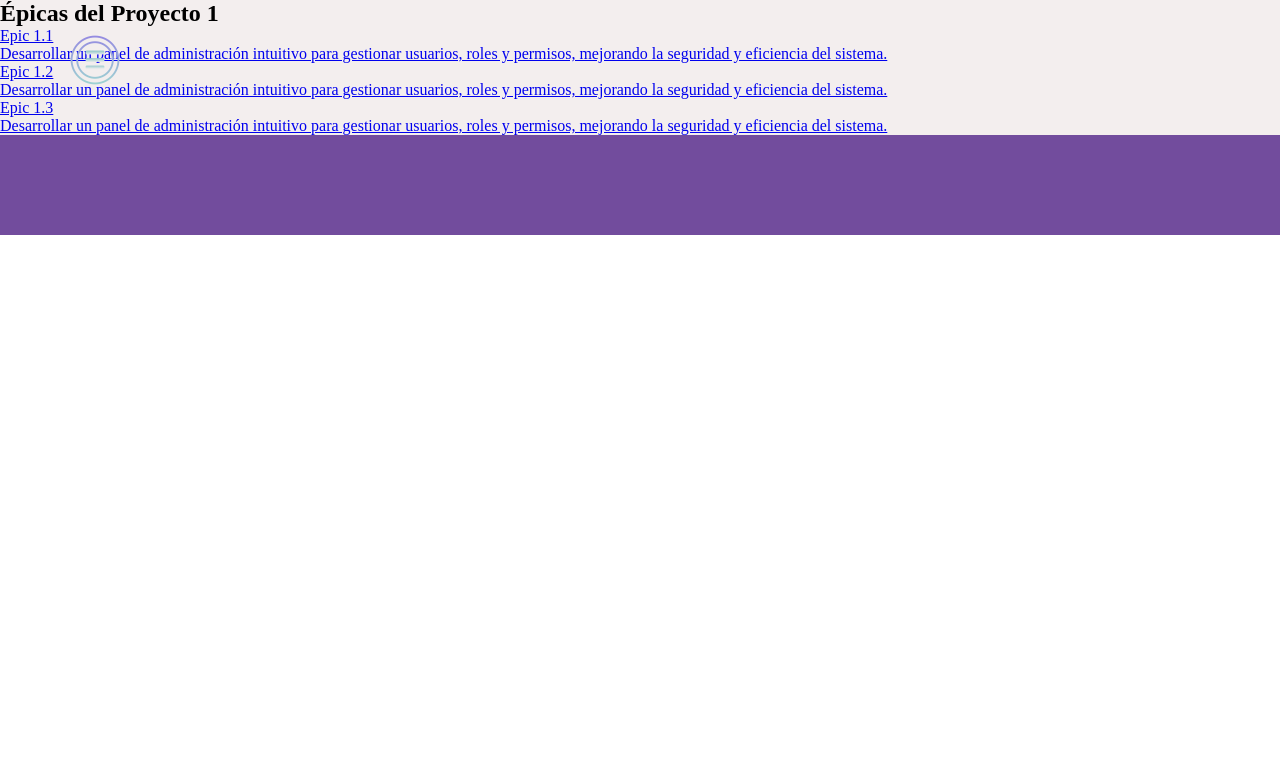
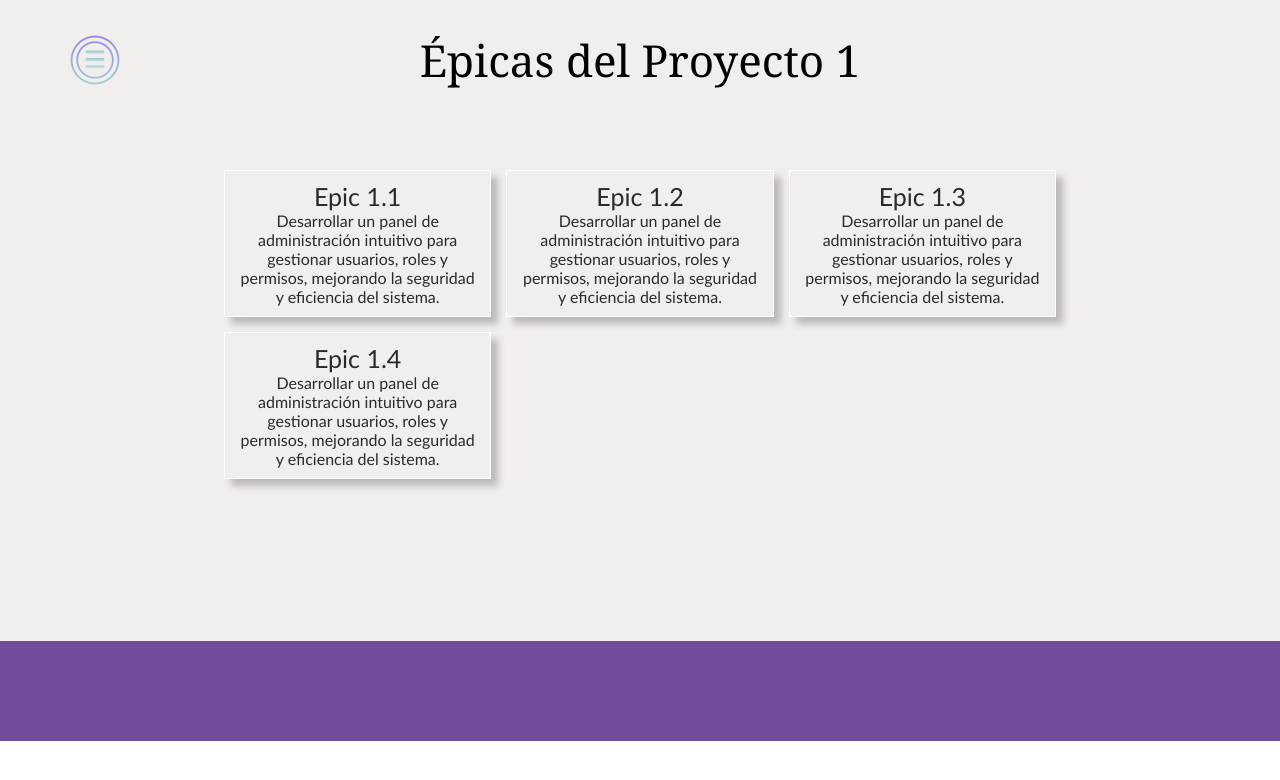
Before and after one commit to facundobrunetti99/Project-final-web, a React (Vite) app: page /project/epics/1 in a window 1280 px wide. Shown: the top 780 px of the page. Built offline with nearby package versions, Linux system fonts and the light colour scheme.

Commit message:
Added storis css

```diff
--- a/src/page/DashBoard/DashBoard.css
+++ b/src/page/DashBoard/DashBoard.css
@@ -1,3 +1,11 @@
+.epic-main{
+  display: flex;
+  flex-direction: column;
+  text-align: center;
+  justify-content: center;
+  align-items: center;
+}
+
 .main-dashboard {
   width: 100%;
   background-color: #f3eeee;
--- a/src/page/Epicas/Epic.css
+++ b/src/page/Epicas/Epic.css
@@ -0,0 +1,49 @@
+.epic-main{
+    display: flex;
+    flex-direction: column;
+    width: 100%;
+}
+.epic-main-title{
+    margin-top: 20px;
+    width: 70%;
+    display: flex;
+    font-family: Cambria, Cochin, Georgia, Times, "Times New Roman", serif;
+    font-size: 44px;
+    justify-content: center;
+    height: 150px;
+    padding: 10px;
+}
+.div-epic-item{
+    width: 65%;
+    margin: auto;
+    display: grid;
+    grid-template-columns: 1fr 1fr 1fr;
+    grid-template-rows: 1fr 1fr 1fr;
+   row-gap: 15px;
+   column-gap: 15px;
+
+
+}
+.link-epic-content{
+    text-decoration: none;
+    color: #2b2a2a;
+    font-family:'Gill Sans', 'Gill Sans MT', Calibri, 'Trebuchet MS', sans-serif;
+    display: flex;
+    flex-direction: column;
+    justify-content: center;
+    align-items: center;
+    text-align: center;
+    border: 1px solid #fff;
+    font-family:'Gill Sans', 'Gill Sans MT', Calibri, 'Trebuchet MS', sans-serif;
+    box-shadow: 7px 7px 7px rgba(62, 61, 61, 0.3);
+    padding: 10px;}
+
+    .link-epic-content:hover{
+        box-shadow: 7px 7px 7px rgba(139, 139, 139, 0.3);
+    }
+
+    .title-epic-item{
+        color: #2b2a2a;
+        font-family:'Gill Sans', 'Gill Sans MT', Calibri, 'Trebuchet MS', sans-serif;
+        font-size: 25px;
+    }
--- a/src/page/Epicas/Epic.jsx
+++ b/src/page/Epicas/Epic.jsx
@@ -18,6 +18,12 @@ const epicsData = {
   {
     id:1.3,
     name:"Epic 1.3",
+    cont:"Desarrollar un panel de administración intuitivo para gestionar usuarios, roles y permisos, mejorando la seguridad y eficiencia del sistema.",
+
+  },
+  {
+    id:1.4,
+    name:"Epic 1.4",
     cont:"Desarrollar un panel de administración intuitivo para gestionar usuarios, roles y permisos, mejorando la seguridad y eficiencia del sistema.",
 
   }],
@@ -69,16 +75,18 @@ const Epic = () => {
   const epics = epicsData[projectId] || [];
 
   return (
-    <div>
-      <h2>Épicas del Proyecto {projectId}</h2>
-      <ul>
+    <div className='epic-main'>
+      <p className='epic-main-title'>Épicas del Proyecto {projectId}</p>
+
+
+      <div className='div-epic-item'>
         {epics.map((epic, index) => (
-          <Link to={`/project/epics/stories/${epic.id}`}  key={index}>
-          <p>{epic.name}</p>
-          <p>{epic.cont}</p>
+          <Link className='link-epic-content' to={`/project/epics/stories/${epic.id}`}  key={index}>
+          <p className='title-epic-item'>{epic.name}</p>
+          <p className='contenet-epic-item'>{epic.cont}</p>
         </Link>
         ))}
-      </ul>
+      </div>
     </div>
   );
 };
--- a/src/page/Stories/Stories.css
+++ b/src/page/Stories/Stories.css
@@ -0,0 +1,51 @@
+.st-main{
+    display: flex;
+    flex-direction: column;
+    width: 100%;
+
+}
+.st-main-title{
+    text-align: center;
+    margin-top: 20px;
+
+    display: flex;
+    font-family: Cambria, Cochin, Georgia, Times, "Times New Roman", serif;
+    font-size: 44px;
+    justify-content: center;
+    height: 150px;
+    padding: 10px;
+}
+.div-st-item{
+    width: 65%;
+    margin: auto;
+    display: grid;
+    grid-template-columns: 1fr 1fr 1fr;
+    grid-template-rows: 1fr 1fr 1fr;
+   row-gap: 15px;
+   column-gap: 15px;
+
+
+}
+.link-st-content{
+    text-decoration: none;
+    color: #2b2a2a;
+    font-family:'Gill Sans', 'Gill Sans MT', Calibri, 'Trebuchet MS', sans-serif;
+    display: flex;
+    flex-direction: column;
+    justify-content: center;
+    align-items: center;
+    text-align: center;
+    border: 1px solid #fff;
+    font-family:'Gill Sans', 'Gill Sans MT', Calibri, 'Trebuchet MS', sans-serif;
+    box-shadow: 7px 7px 7px rgba(62, 61, 61, 0.3);
+    padding: 10px;}
+
+    .link-st-content:hover{
+        box-shadow: 7px 7px 7px rgba(139, 139, 139, 0.3);
+    }
+
+    .title-st-item{
+        color: #2b2a2a;
+        font-family:'Gill Sans', 'Gill Sans MT', Calibri, 'Trebuchet MS', sans-serif;
+        font-size: 25px;
+    }
--- a/src/page/Stories/Stories.jsx
+++ b/src/page/Stories/Stories.jsx
@@ -67,17 +67,17 @@ const Stories = () => {
    const {epicId}=useParams();
    const st= stories[epicId] || [];
   return (
-    <div>
-         <h2>Épicas del Proyecto {epicId}</h2>
-         <ul>
-           {st.map((storie, index) => (
-             <Link to={`/project/epics/stories/task/${storie.id}`}  key={index}>
-             <p>{storie.name}</p>
-             <p>{storie.cont}</p>
-           </Link>
-           ))}
-         </ul>
-       </div>
+<div className='st-main'>
+<p className='st-main-title'>Stories del Proyecto {epicId}</p>
+<div className='div-st-item'>
+  {st.map((sto, index) => (
+    <Link className='link-st-content' to={`/project/epics/stories/task/${sto.id}`}  key={index}>
+    <p className='title-st-item'>{sto.name}</p>
+    <p className='contenet-st-item'>{sto.cont}</p>
+  </Link>
+  ))}
+</div>
+</div>
   )
 }
 
```
